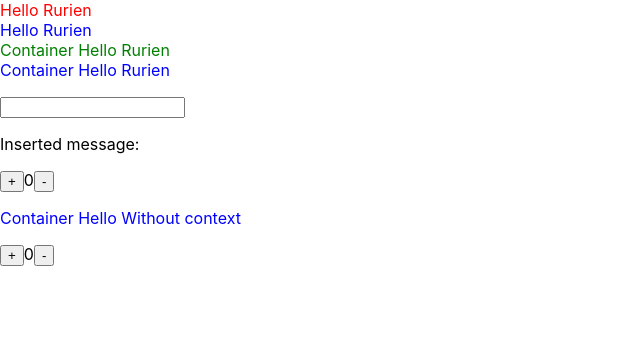
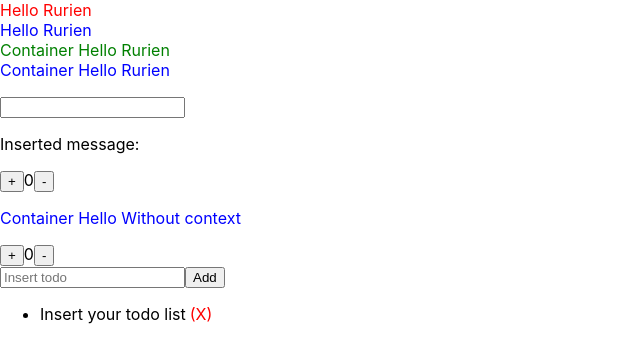
Before and after one commit to Rurien1124/react-typescript-basic, a React (Create React App) app: page / in a window 1280 px wide. Shown: the top 362 px of the page, without its empty margins (0-640 px from the left). Built offline with nearby package versions, Linux system fonts and the light colour scheme.

Commit message:
Add TODO components with context

```diff
--- a/src/App.tsx
+++ b/src/App.tsx
@@ -4,6 +4,7 @@ import { Message } from './state/Message';
 import { Counter } from './state/Counter';
 import { WithoutContext } from './context/without/WithoutContext';
 import { WithContext } from './context/with/WithContext';
+import { TodoCompoment } from './context/with/TodoCompoment';
 
 function App() {
   return (
@@ -23,8 +24,10 @@ function App() {
       {/* Without context */}
       <WithoutContext />
       <p />
+
       {/* With context */}
-      <WithContext></WithContext>
+      <WithContext />
+      <TodoCompoment />
     </div>
   );
 }
--- /dev/null
+++ b/src/context/with/TodoCompoment.tsx
@@ -0,0 +1,13 @@
+import React from 'react';
+import { TodoForm } from './TodoForm';
+import { TodoList } from './TodoList';
+import { TodoContextProvider } from './TodoContext';
+
+export const TodoCompoment = () => {
+  return (
+    <TodoContextProvider>
+      <TodoForm />
+      <TodoList />
+    </TodoContextProvider>
+  );
+};
--- /dev/null
+++ b/src/context/with/TodoContext.tsx
@@ -0,0 +1,77 @@
+import React, { createContext, JSX, useState } from 'react';
+
+type TodoListType = {
+  id: number;
+  todo: string;
+  done: boolean;
+};
+
+type TodoListContextValueType = {
+  state: {
+    todoList: Array<TodoListType>;
+  };
+  actions: {
+    add: (todo: string) => void;
+    delete: (id: number) => void;
+    done: (id: number) => void;
+  };
+};
+
+interface Props {
+  children: JSX.Element | JSX.Element[];
+}
+
+export const TodoContext = createContext<TodoListContextValueType | undefined>(
+  undefined
+);
+
+export const TodoContextProvider = (props: Props) => {
+  const [todoList, setTodoList] = useState<Array<TodoListType>>([
+    { id: 1, todo: 'Insert your todo list', done: false },
+  ]);
+
+  const addTodo = (todo: string) => {
+    console.log('Add todo');
+
+    setTodoList((prev) => [
+      ...prev,
+      {
+        id: Date.now(),
+        todo,
+        done: false,
+      },
+    ]);
+  };
+
+  const deleteTodo = (id: number) => {
+    console.log('Delete todo');
+    const filteredTodoList = todoList.filter(
+      (item: TodoListType) => item.id !== id
+    );
+    setTodoList(filteredTodoList);
+  };
+
+  const doneTodo = (id: number) => {
+    console.log('Done todo');
+    setTodoList((prev) =>
+      prev.map((item) =>
+        item.id === id ? { ...item, done: !item.done } : item
+      )
+    );
+  };
+
+  const values: TodoListContextValueType = {
+    state: {
+      todoList,
+    },
+    actions: {
+      add: addTodo,
+      delete: deleteTodo,
+      done: doneTodo,
+    },
+  };
+
+  return (
+    <TodoContext.Provider value={values}>{props.children}</TodoContext.Provider>
+  );
+};
--- /dev/null
+++ b/src/context/with/TodoForm.tsx
@@ -0,0 +1,24 @@
+import React, { useContext, useState } from 'react';
+import { TodoContext } from './TodoContext';
+
+export const TodoForm = () => {
+  const [text, setText] = useState('');
+  const value = useContext(TodoContext);
+
+  const onSubmit = (e: React.FormEvent) => {
+    value?.actions.add(text);
+    e.preventDefault();
+    setText('');
+  };
+
+  return (
+    <form onSubmit={onSubmit}>
+      <input
+        value={text}
+        placeholder='Insert todo'
+        onChange={(e) => setText(e.target.value)}
+      />
+      <button>Add</button>
+    </form>
+  );
+};
--- /dev/null
+++ b/src/context/with/TodoItem.tsx
@@ -0,0 +1,50 @@
+import React, { useContext, useEffect } from 'react';
+import styled from '@emotion/styled';
+import { TodoContext } from './TodoContext';
+
+const LiStyle = styled.li``;
+
+interface TextSpanProps {
+  readonly done: boolean;
+}
+
+const TextSpanStyle = styled.span<TextSpanProps>`
+  color: ${(props) => (props.done ? '#999999' : 'inherit')};
+  text-decoration: ${(props) => (props.done ? 'line-through' : 'inherit')};
+  cursor: ${(props) => (props.done ? 'pointer' : 'inherit')};
+`;
+
+const RemoveSpanStyle = styled.span`
+  color: red;
+  margin-left: 4px;
+  cursor: pointer;
+`;
+
+interface TodoItemProps {
+  todo: {
+    id: number;
+    todo: string;
+    done: boolean;
+  };
+}
+
+export const TodoItem = ({ todo }: TodoItemProps) => {
+  const value = useContext(TodoContext);
+
+  const onClickSpan = () => {
+    value?.actions.done(todo.id);
+  };
+
+  const onClickRemove = () => {
+    value?.actions.delete(todo.id);
+  };
+
+  return (
+    <LiStyle>
+      <TextSpanStyle done={todo.done} onClick={onClickSpan}>
+        {todo.todo}
+      </TextSpanStyle>
+      <RemoveSpanStyle onClick={onClickRemove}>(X)</RemoveSpanStyle>
+    </LiStyle>
+  );
+};
--- /dev/null
+++ b/src/context/with/TodoList.tsx
@@ -0,0 +1,15 @@
+import React, { useContext } from 'react';
+import { TodoItem } from './TodoItem';
+import { TodoContext } from './TodoContext';
+
+export const TodoList = () => {
+  const value = useContext(TodoContext);
+
+  return (
+    <ul>
+      {value?.state.todoList.map((todo) => (
+        <TodoItem todo={todo} key={todo.id} />
+      ))}
+    </ul>
+  );
+};
```
